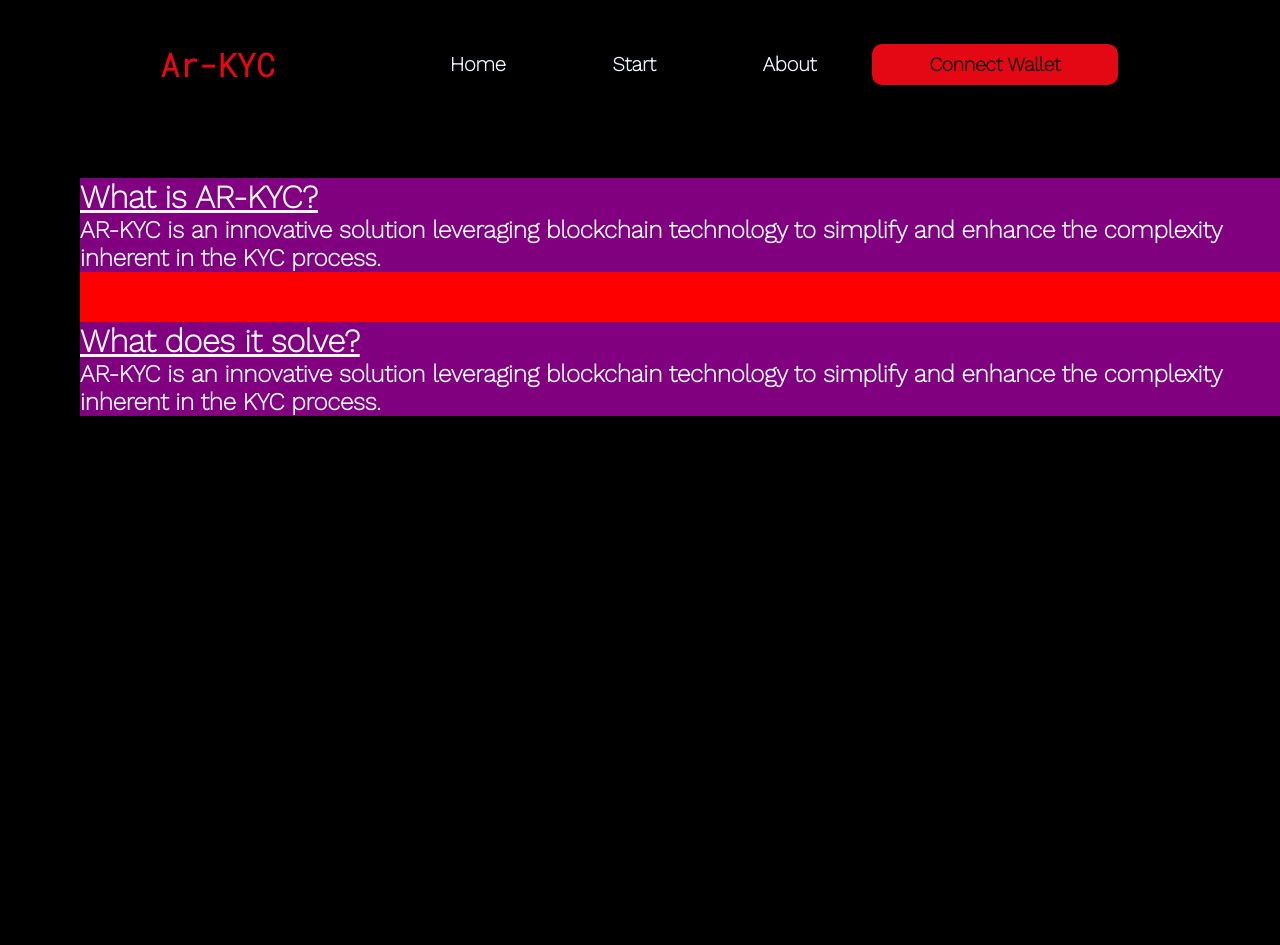
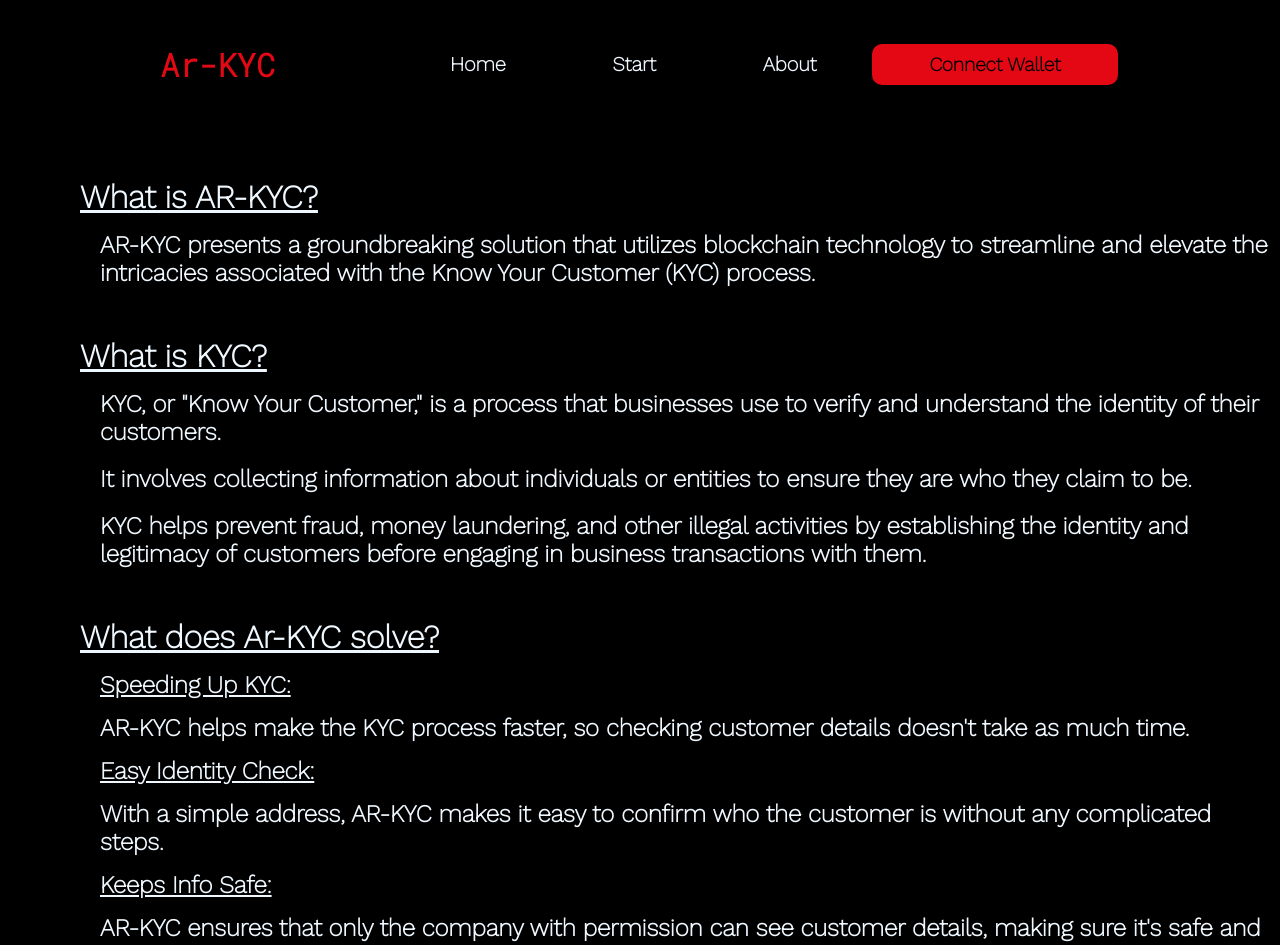
Before and after one commit to AAshu1412/Arweave, a React (Create React App) app: page /about in a window 1280 px wide. Shown: the top 945 px of the page. Before the commit the page ends 800 px from the top, so only its background shows below. Built offline with nearby package versions, Linux system fonts and the light colour scheme.

Commit message:
about page done

```diff
--- a/src/components/about/About.css
+++ b/src/components/about/About.css
@@ -1,18 +1,17 @@
 @import url("https://fonts.googleapis.com/css2?family=Roboto+Mono:ital,wght@0,300;1,700&family=Work+Sans:wght@200&display=swap");
 @import url("https://fonts.googleapis.com/css2?family=Roboto+Mono:wght@300&family=Work+Sans:wght@200&display=swap");
-
 
 * {
   margin: 0;
   padding: 0;
   box-sizing: border-box;
   /* font-family: "Roboto Mono", monospace; */
-  font-family: 'Work Sans', sans-serif;
+  font-family: "Work Sans", sans-serif;
   color: aliceblue;
 }
 
-.abt{
-    background-color: red;
+.abt {
+  /* background-color: red; */
   display: flex;
   flex-direction: column;
   /* padding-top:100px ; */
@@ -21,12 +20,32 @@
   gap: 50px;
 }
 
-.abt li{
-    background-color: purple;
+.abt li {
+  /* background-color: purple; */
   display: flex;
   flex-direction: column;
 }
 
-.abt li h1{
+.abt li h1 {
   text-decoration: underline;
+  margin-bottom: 15px;
 }
+
+.abt li h2 {
+  margin-left: 20px;
+}
+
+.abt li h3 {
+  margin-left: 25px;
+}
+
+.subHead {
+                                                                                   /*  not working  */
+  list-style-type: circle;
+  color: white;
+}
+
+.subHead li h2 {
+
+  margin-bottom: 15px;
+}
--- a/src/components/about/About.js
+++ b/src/components/about/About.js
@@ -1,21 +1,68 @@
-import React from 'react';
+import React from "react";
 import "./About.css";
 
-function About(){
-    return (
-        <div>
-          {/* <h1 style={{color:"red"}}>Aboutttttttt</h1> */}
-          <ul className='abt'>
-            <li><h1>What is AR-KYC?</h1>
-            <h2>AR-KYC is an innovative solution leveraging blockchain technology to simplify and enhance the complexity inherent in the KYC process.</h2>
+function About() {
+  return (
+    <div>
+      {/* <h1 style={{color:"red"}}>Aboutttttttt</h1> */}
+      <ul className="abt">
+        <li>
+          <h1>What is AR-KYC?</h1>
+          <h2>
+            AR-KYC presents a groundbreaking solution that utilizes blockchain
+            technology to streamline and elevate the intricacies associated with
+            the Know Your Customer (KYC) process.
+          </h2>
+        </li>
+        <li>
+          <h1>What is KYC?</h1>
+          <h2>
+            KYC, or "Know Your Customer," is a process that businesses use to
+            verify and understand the identity of their customers.{" "}
+          </h2>
+          <br />
+          <h2>
+            It involves collecting information about individuals or entities to
+            ensure they are who they claim to be.
+          </h2>
+          <br />
+          <h2>
+            KYC helps prevent fraud, money laundering, and other illegal
+            activities by establishing the identity and legitimacy of customers
+            before engaging in business transactions with them.
+          </h2>
+        </li>
+        <li>
+          <h1>What does Ar-KYC solve?</h1>
+          <ul className="subHead">
+            <li>
+              <h2 style={{ textDecoration: "underline" }}>Speeding Up KYC:</h2>
+              <h2>
+                AR-KYC helps make the KYC process faster, so checking customer
+                details doesn't take as much time.
+              </h2>
             </li>
-            <li><h1>What does it solve?</h1>
-            <h2>AR-KYC is an innovative solution leveraging blockchain technology to simplify and enhance the complexity inherent in the KYC process.</h2>
+            <li>
+              <h2 style={{ textDecoration: "underline" }}>
+                Easy Identity Check:
+              </h2>
+              <h2>
+                With a simple address, AR-KYC makes it easy to confirm who the
+                customer is without any complicated steps.
+              </h2>
+            </li>
+            <li>
+              <h2 style={{ textDecoration: "underline" }}>Keeps Info Safe:</h2>
+              <h2>
+                AR-KYC ensures that only the company with permission can see
+                customer details, making sure it's safe and private.
+              </h2>
             </li>
           </ul>
-        </div>
-
-      );
+        </li>
+      </ul>
+    </div>
+  );
 }
 
 export default About;
```
Lines whose indentation alone changed are shown as unchanged.
